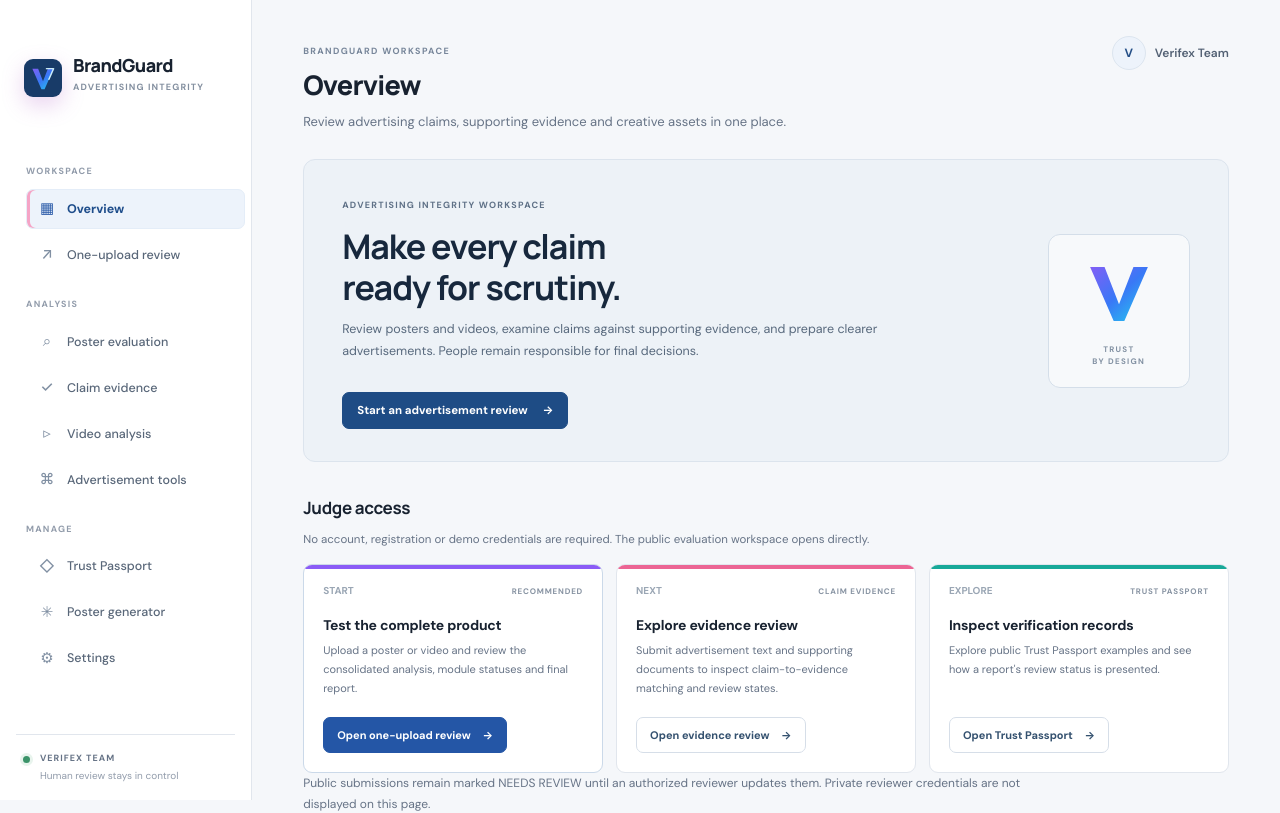
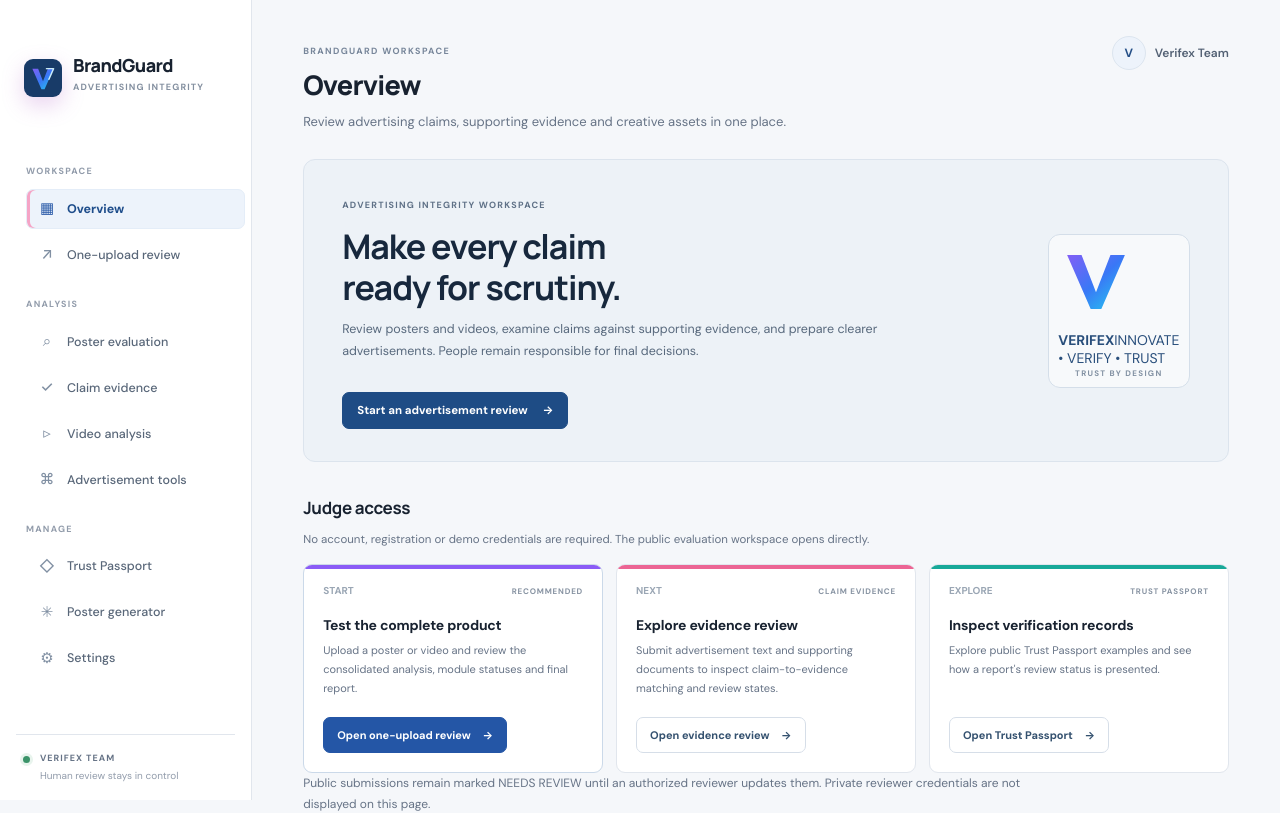
Before and after one commit to Sagarkrishna27/brandguard-verifex, a React (Vite) app: page / in a window 1280 px wide. Shown: the top 813 px of the page. Built offline with nearby package versions, Linux system fonts and the light colour scheme; no server answers.

Commit message:
Add full VERIFEX brand lockup to dashboard hero

```diff
--- a/src/components/Dashboard.jsx
+++ b/src/components/Dashboard.jsx
@@ -25,8 +25,9 @@ function Dashboard({ onNavigate }) {
             Start an advertisement review <span aria-hidden="true">→</span>
           </button>
         </div>
-        <div className="hero-symbol" aria-label="Verifex — trust by design">
-          <svg className="hero-symbol-logo" viewBox="0 0 100 100" role="img" aria-label="Verifex V logo">
+        <div className="hero-symbol hero-brand-lockup" aria-label="VERIFEX — Innovate, Verify, Trust. Trust by Design.">
+          <div className="hero-brand-main">
+            <svg className="hero-symbol-logo" viewBox="0 0 100 100" role="img" aria-label="VERIFEX gradient V emblem">
               <defs>
                 <linearGradient id="hero-verifex-gradient" x1="12" y1="8" x2="88" y2="92" gradientUnits="userSpaceOnUse">
                   <stop offset="0%" stopColor="#8B5CF6" />
@@ -36,7 +37,12 @@ function Dashboard({ onNavigate }) {
               </defs>
               <path d="M12 17h19l19 49 19-49h19L57 88h-14L12 17Z" fill="url(#hero-verifex-gradient)" />
             </svg>
-          <span className="hero-symbol-caption">TRUST<br />BY DESIGN</span>
+            <div className="hero-brand-type">
+              <strong>VERIFEX</strong>
+              <span>INNOVATE <i>•</i> VERIFY <i>•</i> TRUST</span>
+            </div>
+          </div>
+          <span className="hero-symbol-caption">TRUST BY DESIGN</span>
         </div>
       </section>
 
```
Lines whose indentation alone changed are shown as unchanged.
